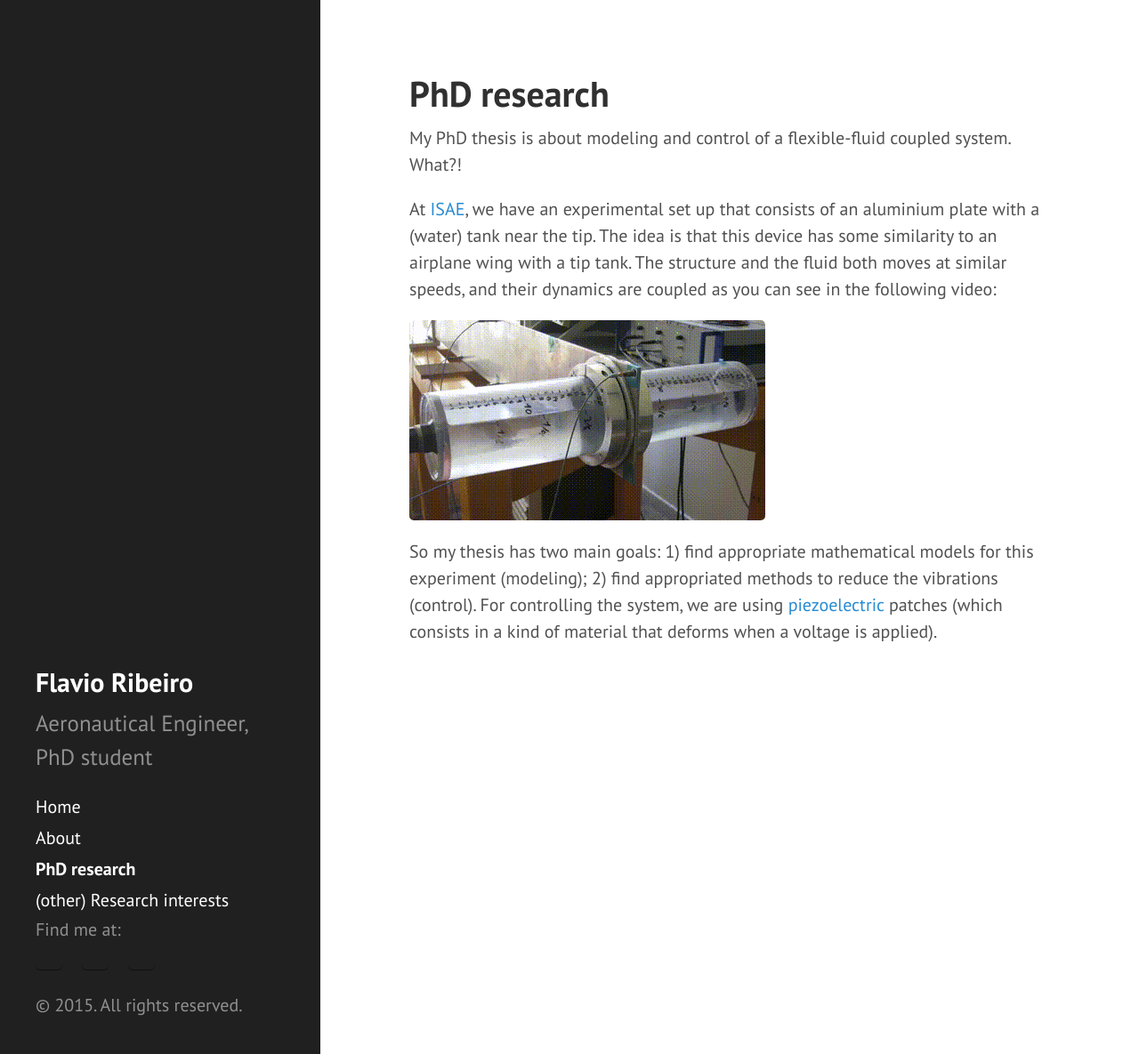
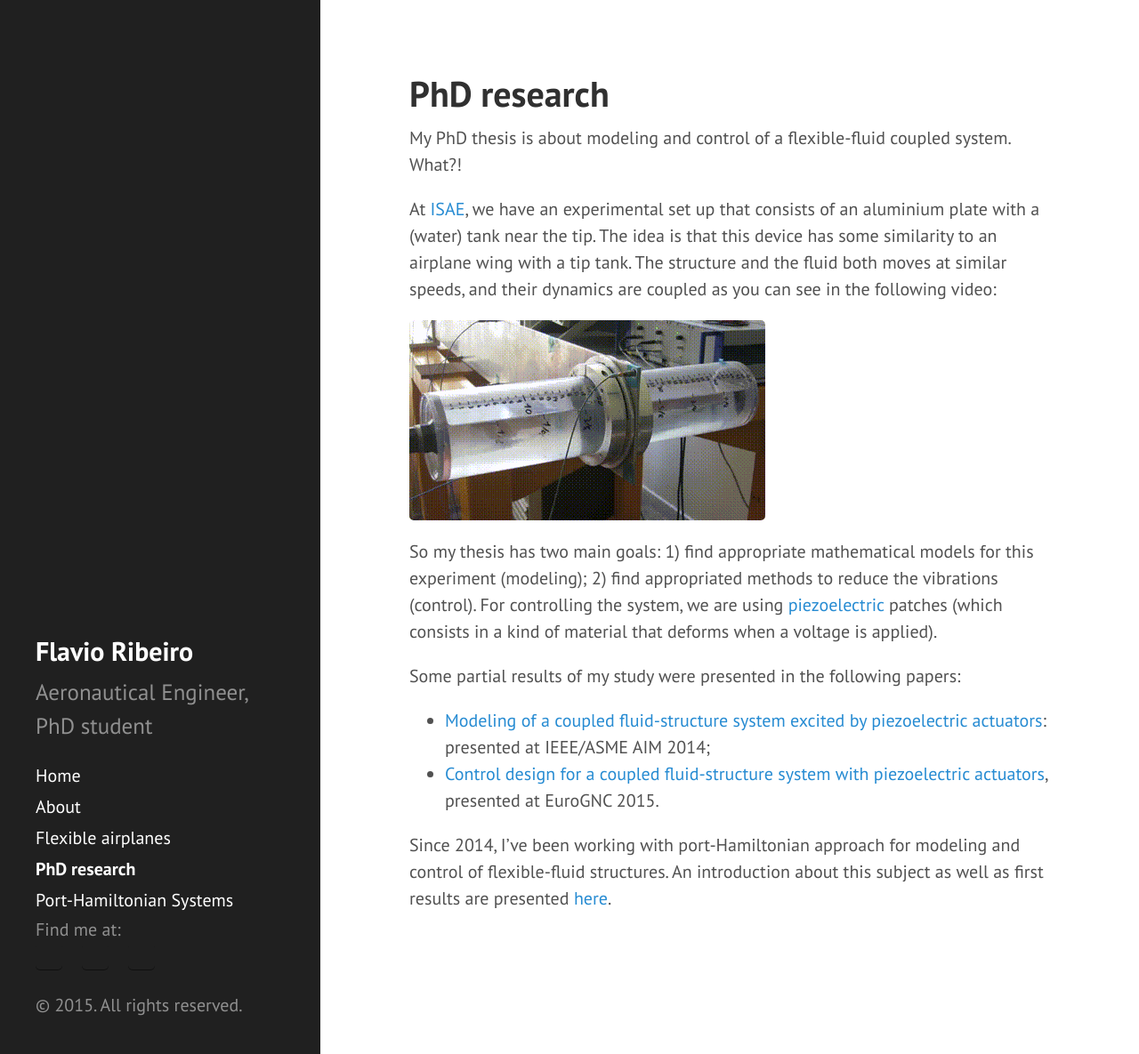
Before and after one commit to flavioluiz/flavioluiz.github.io, a Jekyll site: the page built from phd.md, in a window 1280 px wide and 1185 px high. Shown: the whole window at 89% size. Built offline with Jekyll 4.4.1, drawn with Linux system fonts in a browser that asks for light colours; Markdown is read by kramdown in place of the engine named in the settings.

Commit message:
porthamiltonian

```diff
--- a/_config.yml
+++ b/_config.yml
@@ -1,5 +1,5 @@
 # Dependencies
-markdown:         redcarpet
+markdown:         kramdown
 highlighter:      pygments
 
 # Permalinks
--- a/_includes/head.html
+++ b/_includes/head.html
@@ -23,7 +23,6 @@
   <link rel="stylesheet" href="{{ site.baseurl }}stylesheets/app.css">
 
   <script src="{{ site.baseurl }}javascripts/foundation/modernizr.foundation.js"></script>
-
   <!-- Icons -->
   <link rel="apple-touch-icon-precomposed" sizes="144x144" href="{{ site.baseurl }}public/apple-touch-icon-144-precomposed.png">
                                  <link rel="shortcut icon" href="{{ site.baseurl }}public/favicon.ico">
@@ -31,3 +30,4 @@
   <!-- RSS -->
   <link rel="alternate" type="application/rss+xml" title="RSS" href="/atom.xml">
 </head>
+<script type="text/javascript" src="http://cdn.mathjax.org/mathjax/latest/MathJax.js?config=TeX-AMS-MML_HTMLorMML"></script>
--- a/phd.md
+++ b/phd.md
@@ -16,3 +16,14 @@ So my thesis has two main goals: 1) find appropriate mathematical models for thi
 2) find appropriated methods to reduce the vibrations (control). For controlling the system, we are using
 [piezoelectric](http://en.wikipedia.org/wiki/Piezoelectricity) patches (which consists in a kind of material that
 deforms when a voltage is applied).
+
+Some partial results of my study were presented in the following papers:
+
+* [Modeling of a coupled fluid-structure system excited by piezoelectric actuators](https://www.researchgate.net/publication/263927713_Modeling_of_a_Coupled_Fluid-Structure_System_Excited_by_Piezoelectric_Actuators):
+presented at IEEE/ASME AIM 2014;
+* [Control design for a coupled fluid-structure system with piezoelectric actuators](https://www.researchgate.net/publication/274896289_Control_design_for_a_coupled_fluid-structure_system_with_piezoelectric_actuators),
+presented at EuroGNC 2015.
+
+Since 2014, I've been working with port-Hamiltonian approach for modeling and control
+of flexible-fluid structures.
+An introduction about this subject as well as first results are presented [here]({{ site.baseurl }}port_hamiltonian).
```
Also changed, not shown: _posts/2015-04-02-welcome.md (+1 -1 lines), about.md (+3 -3 lines), flexible_airplanes.md (renamed from research.md, +2 -6 lines), port_hamiltonian.md (added, +73 -0 lines), images/video2.gif (added), images/video3.gif (added), 1 other file.
